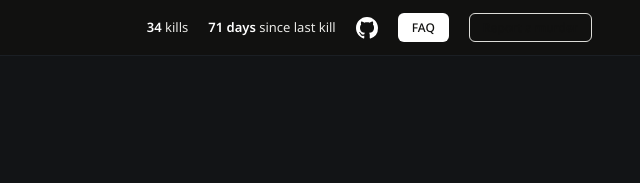
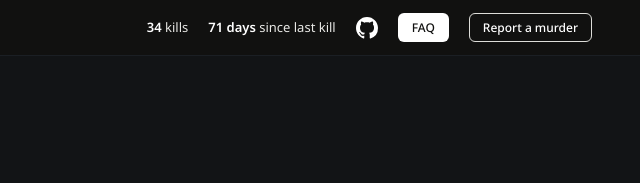
Before and after one commit to Whomsky/killedbydiscord.com, a plain HTML site: page index.html in a window 1280 px wide. In both pictures the pointer is over the button "Report a murder". Shown: the top 183 px of the page, 640-1280 px from the left. Drawn offline with Linux system fonts and the light colour scheme.

Commit message:
Fix submit button hover visibility

```diff
--- a/index.html
+++ b/index.html
@@ -92,7 +92,7 @@ nav {
   cursor: pointer;
   transition: all .15s;
 }
-.submit-btn:hover { background: transparent; color: var(--black); border: 1px solid var(--border); }
+.submit-btn:hover { background: transparent; color: var(--white); border: 1px solid var(--border); }
 
 .faq-btn {
   background: var(--black);
```
